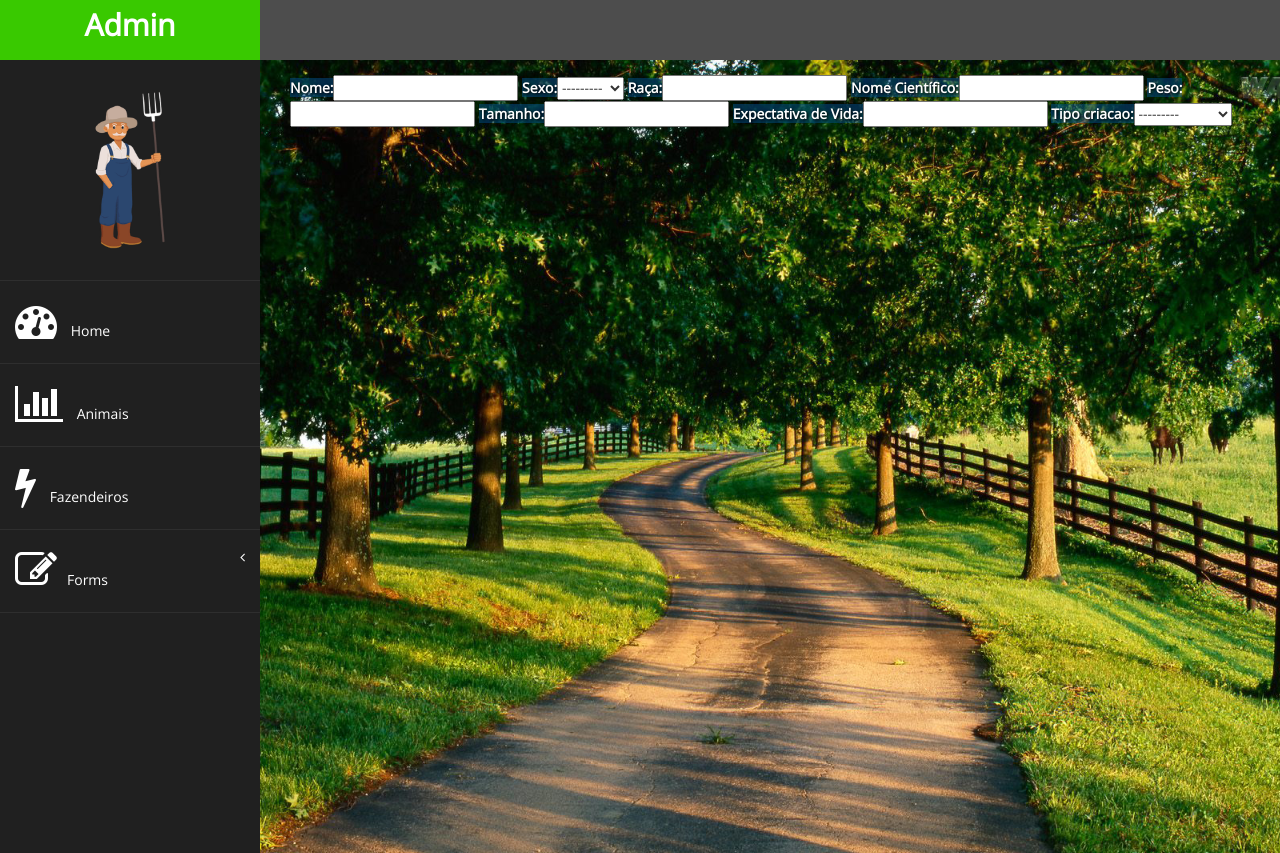
After one commit to mulleroliveira/fazenda, a Django app: page /gestao/animais/form/ in a window 1280 px wide. The commit adds this page. Shown: the top 853 px of the page. Run offline with Django 3.2, Linux system fonts and the light colour scheme; some libraries are stand-ins or nearby versions.

Commit message:
Mudança na nomenclatura dos métodos de view e Implementação da Class AnimalForm

```diff
--- a/fazenda/urls.py
+++ b/fazenda/urls.py
@@ -18,5 +18,5 @@ from django.urls import path, include
 
 urlpatterns = [
     path('admin/', admin.site.urls),
-    path('home/', include('gestao.urls'))
+    path('gestao/', include('gestao.urls'))
 ]
--- /dev/null
+++ b/gestao/forms.py
@@ -0,0 +1,7 @@
+from django.forms import ModelForm
+from . models import Animal
+
+class AnimalForm(ModelForm):
+      class Meta:
+            model = Animal
+            fields = ('__all__')
--- /dev/null
+++ b/gestao/templates/animal/form.html
@@ -0,0 +1,8 @@
+{% extends 'base.html' %}
+{% block conteudo %}
+<div class="row">
+      <div class="col-md-12">
+            {{form}}
+      </div>
+</div>
+{% endblock %}
--- a/gestao/templates/animal/list.html
+++ b/gestao/templates/animal/list.html
@@ -8,7 +8,7 @@ active-menu
 <div class="row">
       <div class="col-md-12">
             <ol class="breadcrumb">
-                  <li><a href="/home">Voltar</a></li>
+                  <li><a href="/gestao">Voltar</a></li>
             </ol>
       </div>
 </div>
@@ -30,7 +30,7 @@ active-menu
                               <td>{{animal.id}}</td>
                               <td>
                                     <ul id="links">
-                                          <a href="/home/animais/{{animal.id}}">Detalhes</a>
+                                          <a href="/gestao/animais/{{animal.id}}">Detalhes</a>
                                           <a href="/admin/gestao/animal/{{animal.id}}/change/">Editar</a>
                                           <a href="/admin/gestao/animal/{{animal.id}}/delete/">Apagar</a>
                                     </ul>
--- a/gestao/templates/animal/show.html
+++ b/gestao/templates/animal/show.html
@@ -8,8 +8,8 @@ active-menu
 <div class="row">
       <div class="col-md-12">
             <ol class="breadcrumb">
-                  <li><a href="/home/">Home</a></li>
-                  <li><a href="/home/animais">Voltar</a></li>
+                  <li><a href="/gestao/">Home</a></li>
+                  <li><a href="/gestao/animais">Voltar</a></li>
             </ol>
       </div>
 </div>
--- a/gestao/templates/base.html
+++ b/gestao/templates/base.html
@@ -25,7 +25,7 @@
     <div id="wrapper">
         <nav class="navbar navbar-default navbar-cls-top " role="navigation" style="margin-bottom: 0">
             <div class="navbar-header">
-                <a class="navbar-brand" href="/home">Admin</a>
+                <a class="navbar-brand" href="/gestao">Admin</a>
             </div>
             <div id="turno">{{turno}}</div>
         </nav>
@@ -37,20 +37,27 @@
                         <img src="{% static 'assets/img/home.png' %}" class="user-image img-responsive" />
                     </li>
                     <li>
-                        <a class="{% block active-home %} {% endblock %}" href="/home">
+                        <a class="{% block active-home %} {% endblock %}" href="/gestao">
                             <i class="fa fa-dashboard fa-3x"></i> Home</a>
                     </li>
                     <li>
-                        <a class="{% block active-animais %} {% endblock %}" href="/home/animais">
+                        <a class="{% block active-animais %} {% endblock %}" href="/gestao/animais">
                             <i class="fa fa-bar-chart-o fa-3x"></i> Animais</a>
                     </li>
                     <li>
-                        <a class="{% block active-fazendeiros %} {% endblock %}" href="/home/fazendeiros">
+                        <a class="{% block active-fazendeiros %} {% endblock %}" href="/gestao/fazendeiros">
                             <i class="fa fa-bolt fa-3x"></i> Fazendeiros</a>
                     </li>
-                    <li>
-                        <a href="/admin">
-                            <i class="fa fa-laptop fa-3x"></i> Registrar</a>
+                    <li class="">
+                        <a href="#"><i class="fa fa-edit fa-3x"></i>Forms<span class="fa arrow"></span></a>
+                        <ul class="nav nav-second-level collapse" aria-expanded="false" style="height: 0px;">
+                            <li>
+                                <a href="/gestao/animal/form/">Animal</a>
+                            </li>
+                            <li>
+                                <a href="#">Fazendeiro</a>
+                            </li>
+                        </ul>
                     </li>
                 </ul>
             </div>
--- a/gestao/templates/fazendeiro/list.html
+++ b/gestao/templates/fazendeiro/list.html
@@ -8,7 +8,7 @@ active-menu
 <div class="row">
       <div class="col-md-12">
             <ol class="breadcrumb">
-                  <li><a href="/home">Voltar</a></li>
+                  <li><a href="/gestao">Voltar</a></li>
             </ol>
       </div>
 </div>
--- a/gestao/templates/fazendeiro/show.html
+++ b/gestao/templates/fazendeiro/show.html
@@ -8,8 +8,8 @@ active-menu
 <div class="row">
       <div class="col-md-12">
             <ol class="breadcrumb">
-                  <li><a href="/home/">Home</a></li>
-                  <li><a href="/home/fazendeiros">Voltar</a></li>
+                  <li><a href="/gestao/">Home</a></li>
+                  <li><a href="/gestao/fazendeiros">Voltar</a></li>
             </ol>
       </div>
 </div>
--- a/gestao/templates/home.html
+++ b/gestao/templates/home.html
@@ -57,13 +57,13 @@ active-menu
     <div class="col-md-6">
         <img class="foto-fazendeiro" src="{% static 'assets/img/fazendeiro.jpg' %}" alt="">
         <div class="card-body panel">
-            <h5 class="card-title"><a href="/home/fazendeiros">Fazendeiros</a></h5>
+            <h5 class="card-title"><a href="/gestao/fazendeiros">Fazendeiros</a></h5>
         </div>
     </div>
     <div class="col-md-6">
         <img class="foto-animal" src="{% static 'assets/img/boi.jpeg' %}" alt="">
         <div class="card-body panel">
-            <h5 class="card-title"><a href="/home/animais">Animais</a></h5>
+            <h5 class="card-title"><a href="/gestao/animais">Animais</a></h5>
         </div>
         <div class="row">
             <div class="col-md-12">
--- a/gestao/urls.py
+++ b/gestao/urls.py
@@ -3,8 +3,9 @@ from . import views
 
 urlpatterns = [
     path('', views.home),
-    path('animais/', views.list_animais),
-    path('animais/<int:animal_id>/', views.show_animal),
-    path('fazendeiros/', views.list_fazendeiros),
-    path('fazendeiros/<int:fazendeiro_id>/', views.show_fazendeiro)
+    path('animais/', views.animais_list),
+    path('animais/<int:animal_id>/', views.animal_show),
+    path('animais/form/', views.animal_form),
+    path('fazendeiros/', views.fazendeiros_list),
+    path('fazendeiros/<int:fazendeiro_id>/', views.fazendeiro_show),
 ]
--- a/gestao/views.py
+++ b/gestao/views.py
@@ -1,12 +1,10 @@
 from django.shortcuts import render
 from . models import Animal, Fazendeiro
 from datetime import datetime, timedelta
-
-data_e_hora_atuais = datetime.today() - timedelta(hours=3)
-#A localização de onde o Python pega o horário eu não sei, mas ví que a diferença do horário de onde é pegado, tem 3
-#horas adiatada comparada com o horário daqui do Brasil. Logo, só precisamos diminuir 3 horas pra ficar "correto".
+from . forms import AnimalForm
 
 def horario():
+      data_e_hora_atuais = datetime.today() - timedelta(hours=3)
       if data_e_hora_atuais.hour >= 6 and data_e_hora_atuais.hour < 12:
             return 'Bom Dia!'
       elif data_e_hora_atuais.hour >= 12 and data_e_hora_atuais.hour < 18:
@@ -24,18 +22,22 @@ def home(request):
                   lista.append(c)
       return render(request, 'home.html', {'lista':lista, 'animal':lista[0], 'turno':horario()})
 
-def list_animais(request):
+def animais_list(request):
       animais = Animal.objects.all()
       return render(request, 'animal/list.html', {'animais':animais})
 
-def show_animal(request, animal_id):
+def animal_show(request, animal_id):
       animal = Animal.objects.get(id=animal_id)
       return render(request, 'animal/show.html', {'animal':animal})
 
-def list_fazendeiros(request):
+def animal_form(request):
+      form = AnimalForm()
+      return render(request, 'animal/form.html', {'form':form})
+
+def fazendeiros_list(request):
       fazendeiros = Fazendeiro.objects.all()
       return render(request, 'fazendeiro/list.html', {'fazendeiros':fazendeiros})
 
-def show_fazendeiro(request, fazendeiro_id):
+def fazendeiro_show(request, fazendeiro_id):
       fazendeiro = Fazendeiro.objects.get(id=fazendeiro_id)
       return render(request, 'fazendeiro/show.html', {'fazendeiro':fazendeiro})
```
